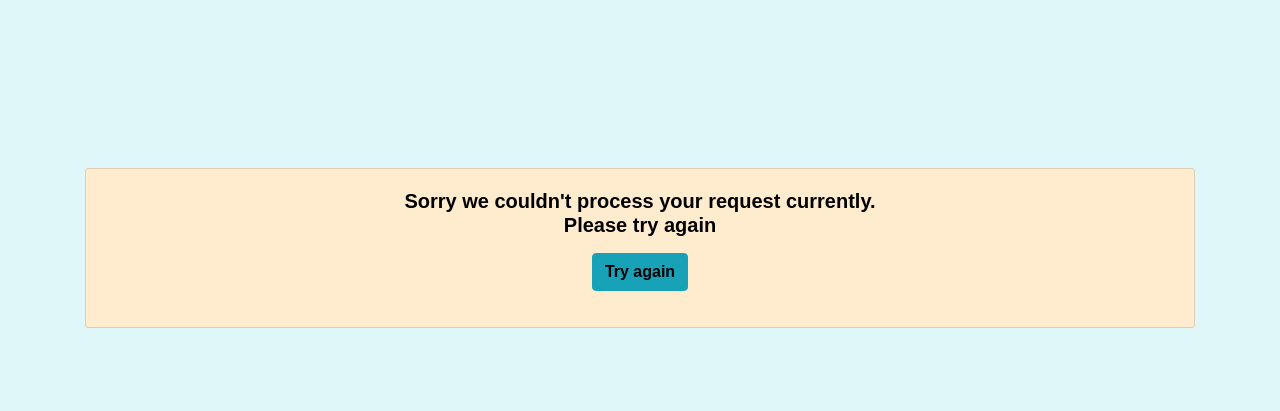
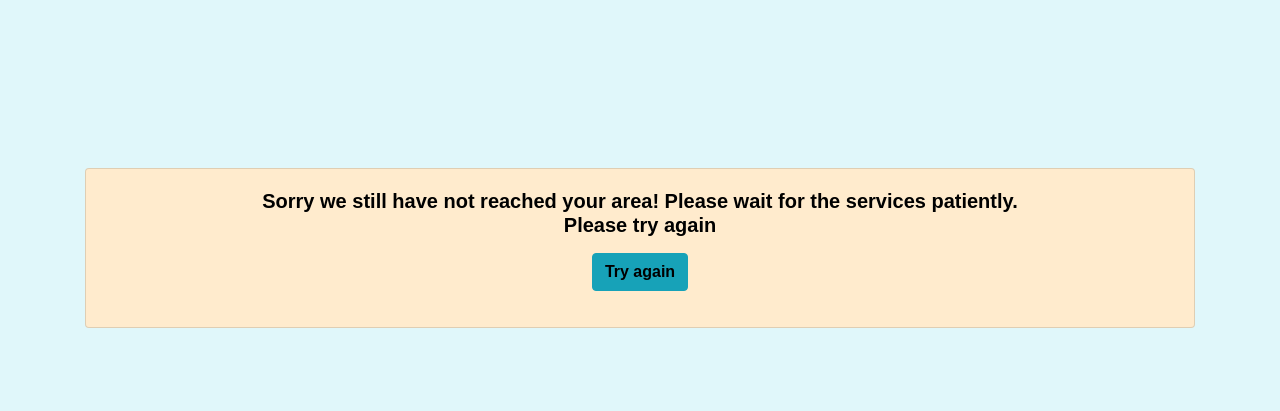
Before and after one commit to Riya-jalan/PlantPulse, a Flask app: template APP/templates/try_again.html in a window 1280 px wide. Shown: the part 66-477 px from the top of the page. Run offline with Flask 3, Linux system fonts and the light colour scheme; the template is opened without the code that fills it, so the values that code supplies are empty; parts of the project's set-up code (start-up, migrations or seed data) failed here and were passed over; some libraries are stand-ins or nearby versions; some web fonts are replaced.

Commit message:
waste commit

```diff
--- a/APP/app.py
+++ b/APP/app1.py
@@ -167,7 +167,7 @@ def fertilizer_recommendation():
 
 @ app.route('/crop-predict', methods=['POST'])
 def crop_prediction():
-    title = 'Harvestify - Crop Recommendation'
+    title = 'PlantPulse - Crop Recommendation'
 
     if request.method == 'POST':
         N = int(request.form['nitrogen'])
@@ -196,7 +196,7 @@ def crop_prediction():
 
 @ app.route('/fertilizer-predict', methods=['POST'])
 def fert_recommend():
-    title = 'Harvestify - Fertilizer Suggestion'
+    title = 'PlantPulse - Fertilizer Suggestion'
 
     crop_name = str(request.form['cropname'])
     N = int(request.form['nitrogen'])
--- a/APP/templates/crop.html
+++ b/APP/templates/crop.html
@@ -195,6 +195,7 @@
               </td>
             </tr>
             <tr>
+
               <td><label for="State">State</label></td>
               <td>
                 <select
--- a/APP/templates/try_again.html
+++ b/APP/templates/try_again.html
@@ -7,8 +7,8 @@
   <div class="row">
     <div class="col-sm py-2 py-md-3">
       <div class="card card-body" style="justify-content: center; background-color:blanchedalmond">
-        <h1 class="text-center" style="color: black; font-size: 20px;"><b>Sorry we couldn't process your request
-            currently. <br> Please try again</b></h1>
+        <h1 class="text-center" style="color: black; font-size: 20px;"><b>Sorry we still have not reached your area! Please wait for the services
+            patiently. <br> Please try again</b></h1>
 
 
         <a href="{{ url_for('home') }}">
```
